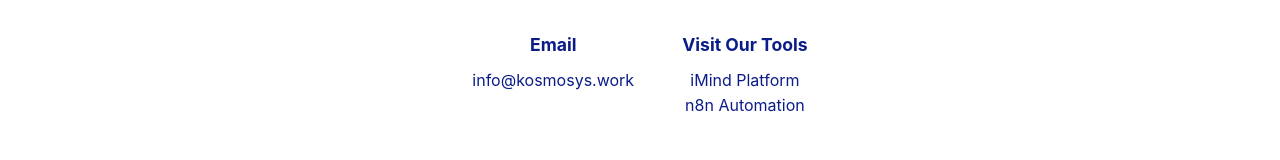
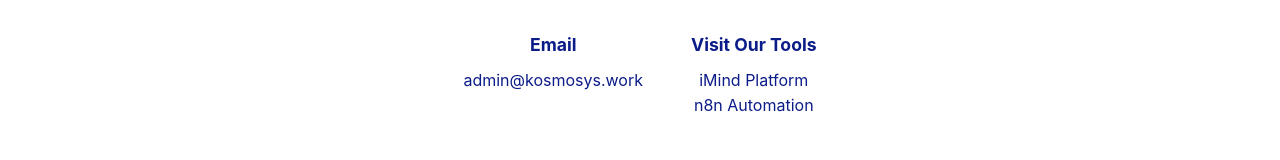
Before and after one commit to naturalfinder-os/naturalfinder-os.github.io, a plain HTML site: page index.html in a window 1280 px wide. Shown: the part 3175-3335 px from the top of the page. Drawn offline with Linux system fonts and the light colour scheme.

Commit message:
Update index.html

```diff
--- a/index.html
+++ b/index.html
@@ -533,7 +533,7 @@
                 <div class="contact-info">
                     <div class="contact-item">
                         <h3>Email</h3>
-                        <p><a href="mailto:info@kosmosys.work">info@kosmosys.work</a></p>
+                        <p><a href="mailto:admin@kosmosys.work">admin@kosmosys.work</a></p>
                     </div>
 
                     <div class="contact-item">
```
